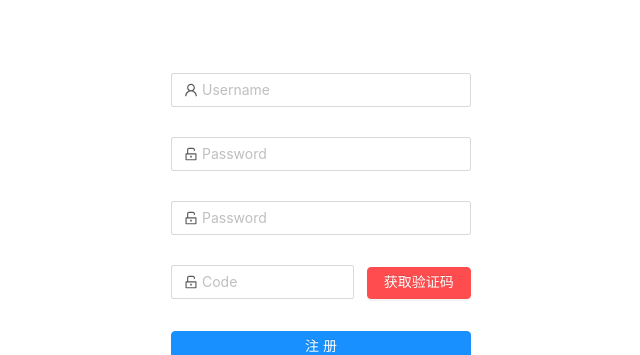
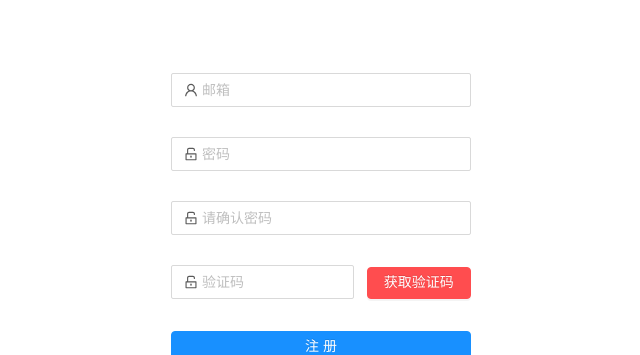
Before and after one commit to JiaHaiQ/personnelManage, a React app: page / in a window 1280 px wide. Both pictures are taken after a click on the element "账号注册". Shown: the part 198-553 px from the top of the page, without its empty margins (319-959 px from the left). Built offline with nearby package versions, Linux system fonts and the light colour scheme.

Commit message:
登录、注册、加密

```diff
--- a/package.json
+++ b/package.json
@@ -19,6 +19,7 @@
     "babel-preset-react-app": "^9.1.2",
     "camelcase": "^5.3.1",
     "case-sensitive-paths-webpack-plugin": "2.3.0",
+    "crypto-js": "^4.0.0",
     "css-loader": "3.4.2",
     "dotenv": "8.2.0",
     "dotenv-expand": "5.1.0",
--- a/src/components/code/index.js
+++ b/src/components/code/index.js
@@ -16,10 +16,12 @@ class Code extends Component{
             btn_text: "获取验证码",
             btn_loading: false,
             btn_disabled: false,
+            module: props.module
         };
     };
     //监听接收父组件的传值
-    componentWillReceiveProps({username}){
+    componentWillReceiveProps({ username }){
+        // console.log(username)
         this.setState({
             username
         })
@@ -48,10 +50,10 @@ class Code extends Component{
         })
         const requestData = {
             username,
-            module:"login"
+            module:this.state.module
         }
         GetCode(requestData).then(res =>{
-            message.success("验证码已发送");
+            message.success("验证码已发送!");
             console.log(res);
             this.countDown();
         }).catch(error => {
--- a/src/utils/validata.js
+++ b/src/utils/validata.js
@@ -1,7 +1,11 @@
-// 验证用户名
-export const validata_password = /^(?![0-9]+$)(?![a-zA-Z]+$)[0-9A-Za-z]{6,16}$/;
+// 验证密码
+export const reg_password = /^(?![0-9]+$)(?![a-zA-Z]+$)[0-9A-Za-z]{6,16}$/;
+export const validata_password = reg_password;
+export function validata_pass(value){
+    return reg_password.test(value)
+}
 // 验证邮箱
-const reg_email = /^([a-zA-Z]|[0-9])(\w)+@[a-zA-Z0-9]+\.([a-zA-Z]{2,4})$/;
+export const reg_email = /^([a-zA-Z]|[0-9])(\w)+@[a-zA-Z0-9]+\.([a-zA-Z]{2,4})$/;
 export function validata_email(value){
     return reg_email.test(value)
 }
--- a/src/views/login/LoginForm.js
+++ b/src/views/login/LoginForm.js
@@ -1,7 +1,7 @@
 import React,{ Component, Fragment } from "react";
 import "./index.scss";
 // antd
-import { Form, Input, Button, Row, Col } from 'antd';
+import { Form, Input, Button, Row, Col, message } from 'antd';
 import { UserOutlined, UnlockOutlined } from '@ant-design/icons';
 // 验证
 import { validata_password } from '../../utils/validata';
@@ -9,15 +9,17 @@ import { validata_password } from '../../utils/validata';
 import { Login } from "../../api/account";
 //组件
 import Code from "../../components/code/index";
-
+// 加密
+import CryptoJs from "crypto-js";
 class LoginForm extends Component{
     constructor(){
         super();
         this.state = {
             username: "",
-            code_btn_loading: false,
-            code_btn_disabled: false,
-            code_btn_text: "获取验证码",
+            password: "",
+            code: "",
+            module: "login",
+            loginLoading: false
         };
     };
 
@@ -25,24 +27,53 @@ class LoginForm extends Component{
         this.props.switchFrom("register");
     }
     // 登录
-    onFinish = (values) => {
-        // console.log('登录参数', values);
-        Login().then(res =>{
+    onLogin = (values) => {
+        const loginData = {
+            username: this.state.username,
+            password: CryptoJs.MD5(this.state.password).toString(),
+            code: this.state.code,
+        }
+        console.log('登录参数', loginData);
+        this.setState({
+            loginLoading:true
+        })
+        // return false
+        Login(loginData).then(res =>{
+            this.setState({
+                loginLoading:false
+            })
             // console.log(res)
+            if ( res.data.resCode === 0 ) {
+                message.success(res.data.message);
+            } else if ( res.data.resCode === 1004 ) {
+                message.error(res.data.message);
+            }
         }).catch(error => {
             // console.log(error)
         })
     };
-    // 用户名输入change
-    inputChange = (e) => {
+    // 输入change
+    inputChangeUsername = (e) => {
         let value = e.target.value;
         this.setState({
             username:value
         })
     };
+    inputChangePassword = (e) => {
+        let value = e.target.value;
+        this.setState({
+            password:value
+        })
+    };
+    inputChangeCode = (e) => {
+        let value = e.target.value;
+        this.setState({
+            code:value
+        })
+    };
 
     render(){
-        const { username } = this.state;
+        const { username, module } = this.state;
         // const _this = this;
         return (
             <Fragment>
@@ -55,12 +86,11 @@ class LoginForm extends Component{
                     name="normal_login"
                     className="login-form"
                     initialValues={{ remember: true }}
-                    onFinish={this.onFinish}
+                    onFinish={this.onLogin}
                     >
-                    <Form.Item name="username" rules={
-                        [
+                    <Form.Item name="username" rules={[
                         { required: true, message: '请输入邮箱！' },
-                            { type: "email", message:'邮箱格式有误！' }
+                        { type: "email", message: '邮箱格式有误！' }
                         // ({ getFieldValue }) => ({
                         //     validator(rule, value) {
                         //       if (validata_email(value)) {
@@ -72,38 +102,44 @@ class LoginForm extends Component{
                         //         return Promise.reject('邮箱格式有误!');
                         //     },
                         // }),
-                        ]
-                    }>
-                        <Input value={ username } onChange={this.inputChange} prefix={<UserOutlined className="site-form-item-icon" />} placeholder="邮箱" />
+                    ]} >
+                        <Input
+                            value={ username }
+                            onChange={this.inputChangeUsername}
+                            prefix={<UserOutlined className="site-form-item-icon" />}
+                            placeholder="邮箱"
+                        />
                     </Form.Item>
 
-                    <Form.Item name="password" rules={
-                        [
+                    <Form.Item name="password" rules={[
                         { required: true, message: '请输入密码！' },
                         { pattern: validata_password, message: "请输入数字+字母、长度大于6小于16的密码！"}
-                        ]
-                    }>
-                        <Input prefix={<UnlockOutlined className="site-form-item-icon" />} placeholder="密码" />
+                    ]} >
+                        <Input onChange={this.inputChangePassword}  type="password" prefix={<UnlockOutlined className="site-form-item-icon" />} placeholder="密码" />
                     </Form.Item>
 
-                    <Form.Item name="Code" rules={
-                        [
+                    <Form.Item name="Code" rules={[
                         { required: true, message: '请输入验证码！' },
                         { len:6, message: "验证码为6位"}
-                        ]
-                    }>
+                    ]}>
                         <Row gutter={13}>
                             <Col span={15}>
-                                <Input prefix={<UnlockOutlined className="site-form-item-icon" />} placeholder="验证码" />
+                                <Input onChange={this.inputChangeCode}  prefix={<UnlockOutlined className="site-form-item-icon" />} placeholder="验证码" />
                             </Col>
                             <Col span={9}>
-                                <Code username={username} />
+                                <Code username={username} module={module} />
                             </Col>
                         </Row>
                     </Form.Item>
 
                     <Form.Item>
-                        <Button type="primary" block htmlType="submit" className="login-form-button">登录</Button>
+                        <Button
+                        type="primary"
+                        block
+                        htmlType="submit"
+                        className="login-form-button"
+                        loading={this.state.loginLoading}
+                        >登录</Button>
                     </Form.Item>
                     </Form>
                 </div>
--- a/src/views/login/RegisterForm.js
+++ b/src/views/login/RegisterForm.js
@@ -1,29 +1,68 @@
 import React,{ Component, Fragment } from "react";
 import "./index.scss";
-
-//antd
-import { Form, Input, Button, Row, Col } from 'antd';
+// antd
+import { Form, Input, Button, Row, Col, message } from 'antd';
 import { UserOutlined, UnlockOutlined } from '@ant-design/icons';
-//组件
+// 验证
+import { validata_pass } from '../../utils/validata';
+// api
+import { Register } from "../../api/account";
+// 组件
 import Code from "../../components/code/index";
-
+// 加密
+import CryptoJs from "crypto-js";
 class RegisterForm extends Component{
     constructor(){
         super();
         this.state = {
-            username:""
+            username: "",
+            password: "",
+            code: "",
+            module: "register",
         };
     };
-
-    onFinish = (values) => {
-        console.log('Received values of form: ', values);
-    };
+    // 状态切换
     toggleForm = () => {
         this.props.switchFrom("login");
     }
+    // 注册账号
+    onRegister = () => {
+        const registerData = {
+            username: this.state.username,
+            password: CryptoJs.MD5(this.state.password).toString(),
+            code: this.state.code,
+        }
+        // console.log('注册参数', registerData);
+        Register(registerData).then(res =>{
+            console.log(res)
+            if ( res.data.resCode === 0 ){
+                message.success(res.data.message)
+                this.toggleForm();
+            }
+        })
+    };
+    // 输入change
+    inputChangeUsername = (e) => {
+        let value = e.target.value;
+        this.setState({
+            username:value
+        })
+    };
+    inputChangePassword = (e) => {
+        let value = e.target.value;
+        this.setState({
+            password:value
+        })
+    };
+    inputChangeCode = (e) => {
+        let value = e.target.value;
+        this.setState({
+            code:value
+        })
+    };
 
     render(){
-        const { username } = this.state;
+        const { username, module } = this.state;
         return (
             <Fragment>
                 <div className="from-header">
@@ -35,27 +74,72 @@ class RegisterForm extends Component{
                     name="normal_login"
                     className="login-form"
                     initialValues={{ remember: true }}
-                    onFinish={() => this.onFinish}
+                    onFinish={this.onRegister}
                     >
-                    <Form.Item name="username" rules={[{ required: true, message: 'Please input your Username!' }]}>
-                        <Input prefix={<UserOutlined className="site-form-item-icon" />} placeholder="Username" />
+                    <Form.Item name="username" rules={[
+                        { required: true, message: '请输入邮箱！' },
+                        { type: "email", message: '邮箱格式有误！' }
+                    ]} >
+                        <Input
+                        value={ username }
+                        prefix={<UserOutlined className="site-form-item-icon" />}
+                        placeholder="邮箱"
+                        onChange={this.inputChangeUsername}
+                        />
                     </Form.Item>
 
-                    <Form.Item name="password" rules={[{ required: true, message: 'Please input your Password!' }]}>
-                        <Input prefix={<UnlockOutlined className="site-form-item-icon" />} placeholder="Password" />
+                    <Form.Item name="password" rules={[
+                        { required: true, message: '请输入密码' },
+                        ({ getFieldValue }) => ({
+                            validator(rule, value) {
+                                let passwords_value = getFieldValue("passwords");
+                                if (validata_pass(value)) {
+                                    return Promise.resolve()
+                                };
+                                if (passwords_value && value !== passwords_value) {
+                                    return Promise.reject('密码不一致');
+                                };
+                                return Promise.reject('请输入数字+字母、长度大于6小于16的密码！');
+
+                            },
+                        }),
+                    ]} >
+                        <Input
+                        type="password"
+                        prefix={<UnlockOutlined className="site-form-item-icon" />}
+                        placeholder="密码"
+                        onChange={this.inputChangePassword}
+                        />
                     </Form.Item>
 
-                    <Form.Item name="passwords" rules={[{ required: true, message: 'Please input your Passwords!' }]}>
-                        <Input prefix={<UnlockOutlined className="site-form-item-icon" />} placeholder="Password" />
+                    <Form.Item name="passwords" rules={[
+                        { required: true, message: '再次确认密码不能为空!' },
+                        ({ getFieldValue }) => ({
+                            validator(rule, value) {
+                                if (value === getFieldValue("password")) {
+                                    return Promise.resolve();
+                                }
+                                return Promise.reject('密码不一致');
+                            },
+                        }),
+                    ]}>
+                        <Input type="password" prefix={<UnlockOutlined className="site-form-item-icon" />} placeholder="请确认密码" />
                     </Form.Item>
 
-                    <Form.Item name="Code" rules={[{ required: true, message: 'Please input your Code!' }]}>
+                    <Form.Item name="Code" rules={[
+                         { required: true, message: '请输入验证码！' },
+                         { len:6, message: "验证码为6位"}
+                    ]}>
                         <Row gutter={13}>
                             <Col span={15}>
-                                <Input prefix={<UnlockOutlined className="site-form-item-icon" />} placeholder="Code" />
+                                <Input
+                                prefix={<UnlockOutlined className="site-form-item-icon" />}
+                                placeholder="验证码"
+                                onChange={this.inputChangeCode}
+                                />
                             </Col>
                             <Col span={9}>
-                                <Code username={username} />
+                                <Code username={username} module={module}/>
                             </Col>
                         </Row>
                     </Form.Item>
```
Also changed, not shown: src/api/account.js (+9 -0 lines), 1 other file (tests, documents, lock files or other folders). Lines whose indentation alone changed are shown as unchanged.
